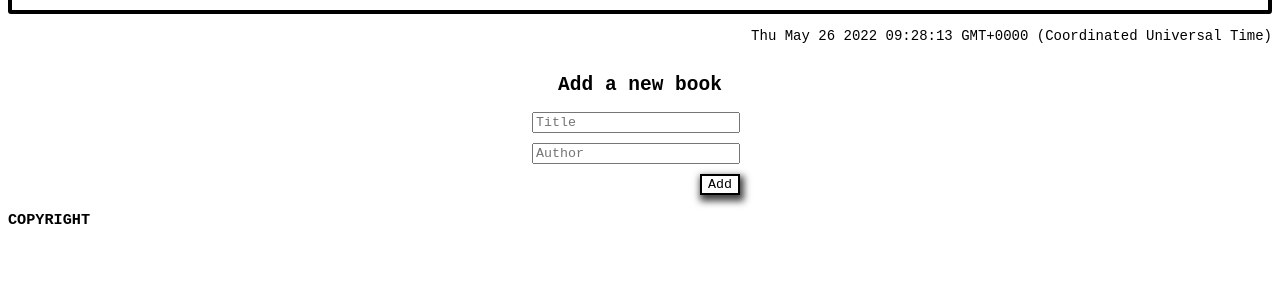
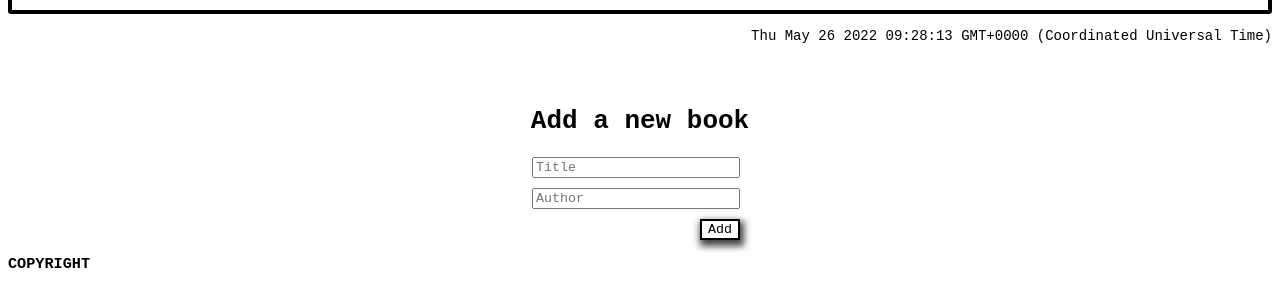
Before and after one commit to bengigo/awesome-books, a website: page index.html in a window 1280 px wide. Both pictures are taken after a click on the link "Add New". Shown: the part 48-354 px from the top of the page. Drawn offline with Linux system fonts and the light colour scheme.

Commit message:
Edit input section's position

```diff
--- a/styles.css
+++ b/styles.css
@@ -75,6 +75,11 @@ nav {
 
 #add-page {
   display: none;
+  margin-top: 40px;
+}
+
+h2 {
+  font-size: 26px;
 }
 
 #contact-page {
```
